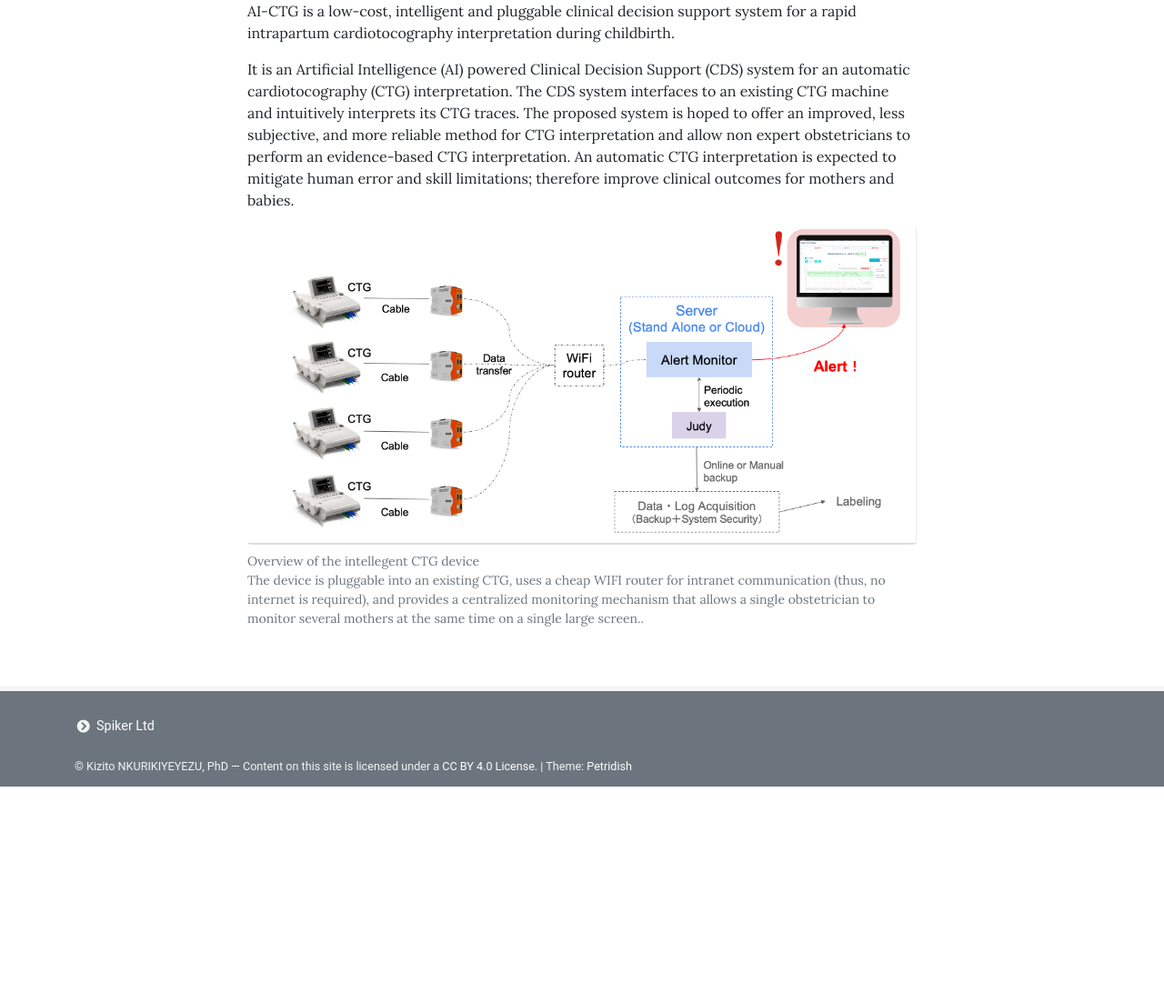
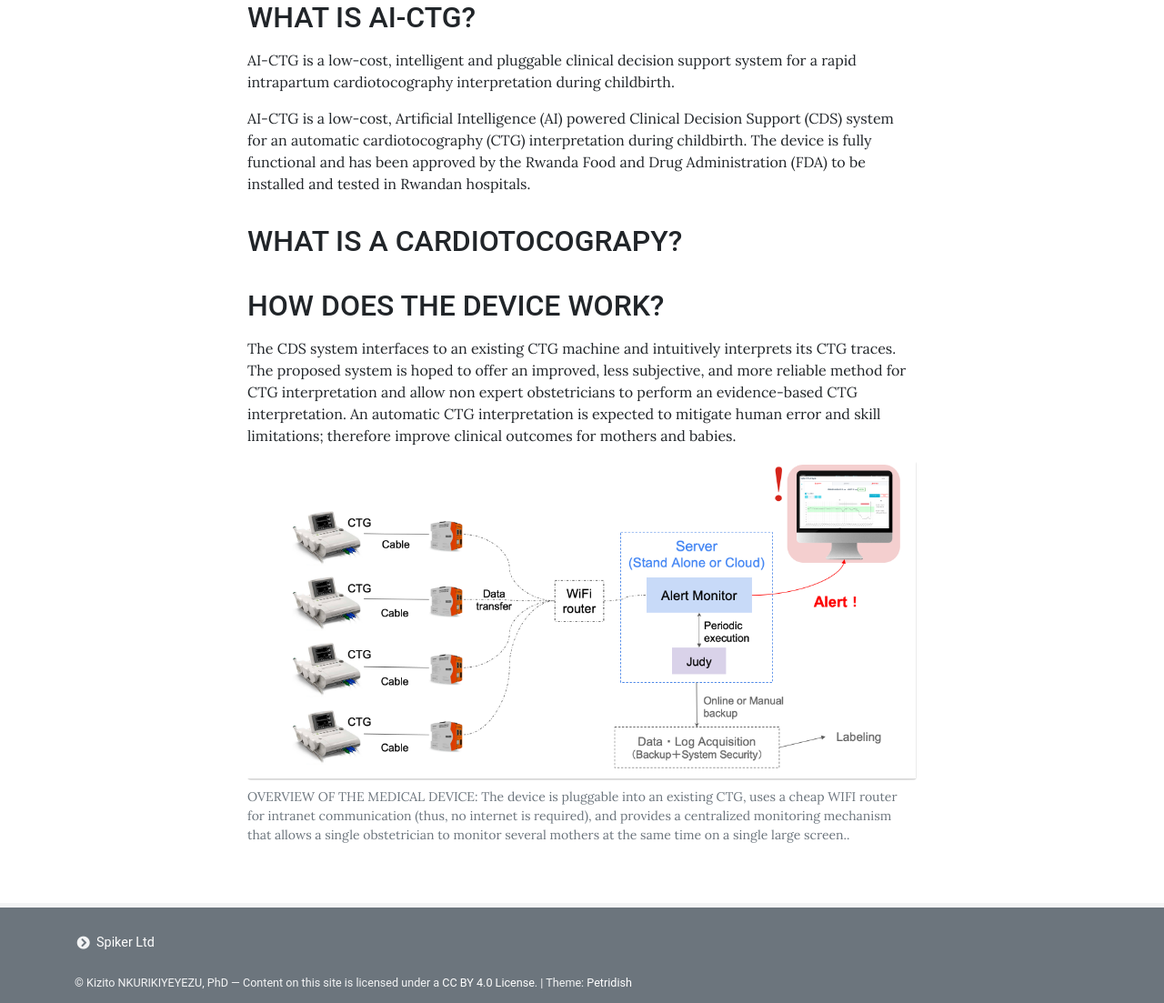
Before and after one commit to qiriro/ctg, a Jekyll site: the page built from pages/home.md, in a window 1280 px wide. Shown: the part 200-1303 px from the top of the page at 91% size. Built offline with Jekyll 4.4.1, drawn with Linux system fonts in a browser that asks for light colours; before the commit the page ends 1065 px from its top, so only the background shows below that.

```diff
--- a/pages/home.md
+++ b/pages/home.md
@@ -6,13 +6,22 @@
 permalink: /
 ---
 
-# WHAT IS AI-CTG
+
+## WHAT IS AI-CTG?
+
 AI-CTG is a low-cost, intelligent and pluggable clinical decision support system for a rapid intrapartum cardiotocography interpretation during childbirth.
 
-It is an Artificial Intelligence (AI) powered Clinical Decision Support (CDS)
-system for an automatic cardiotocography (CTG) interpretation. The CDS system interfaces to an existing CTG machine and intuitively interprets its CTG traces. The proposed system is hoped to offer an improved, less subjective, and more reliable method for CTG interpretation and allow non expert obstetricians to perform an evidence-based CTG interpretation. An automatic CTG interpretation is expected to mitigate human error and skill limitations; therefore improve clinical outcomes for mothers and babies.
+AI-CTG is a low-cost, Artificial Intelligence (AI) powered Clinical Decision Support (CDS)
+system for an automatic cardiotocography (CTG) interpretation during childbirth. The device is fully functional and has been approved by the Rwanda Food and Drug Administration (FDA) to be installed and tested in Rwandan hospitals.
+
+## WHAT IS A CARDIOTOCOGRAPY?
+
+
+## HOW DOES THE DEVICE WORK?
+
+The CDS system interfaces to an existing CTG machine and intuitively interprets its CTG traces. The proposed system is hoped to offer an improved, less subjective, and more reliable method for CTG interpretation and allow non expert obstetricians to perform an evidence-based CTG interpretation. An automatic CTG interpretation is expected to mitigate human error and skill limitations; therefore improve clinical outcomes for mothers and babies.
 
 <figure class="figure">
   <img src="static_files/images/system-architecture.png" class="figure-img img-fluid rounded" alt="A generic square placeholder image with rounded corners in a figure.">
-  <figcaption class="figure-caption">Overview of the intellegent CTG device<br> The device is pluggable into an existing CTG, uses a cheap WIFI router for intranet communication (thus, no internet is required), and provides a centralized monitoring mechanism that allows a single obstetrician to monitor several mothers at the same time on a single large screen..</figcaption>
+  <figcaption class="figure-caption">OVERVIEW OF THE MEDICAL DEVICE: The device is pluggable into an existing CTG, uses a cheap WIFI router for intranet communication (thus, no internet is required), and provides a centralized monitoring mechanism that allows a single obstetrician to monitor several mothers at the same time on a single large screen..</figcaption>
 </figure>
```
